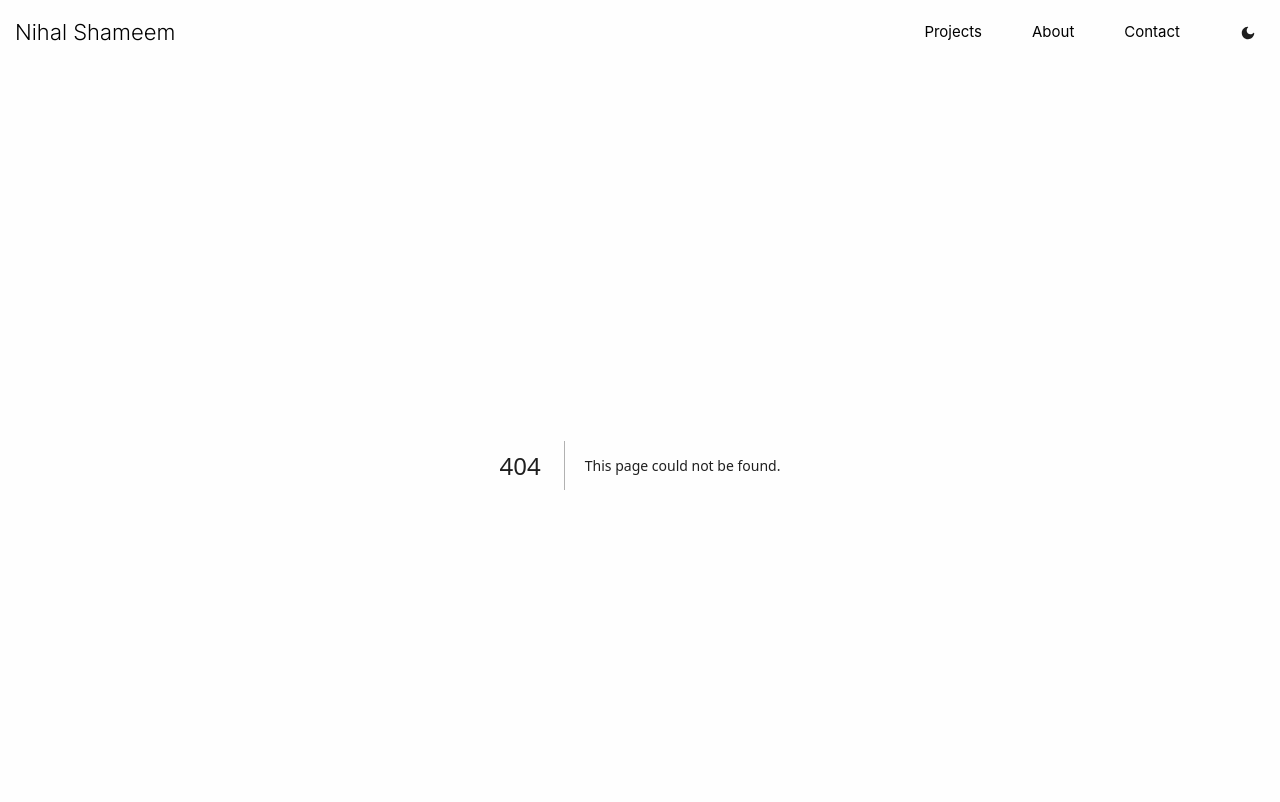
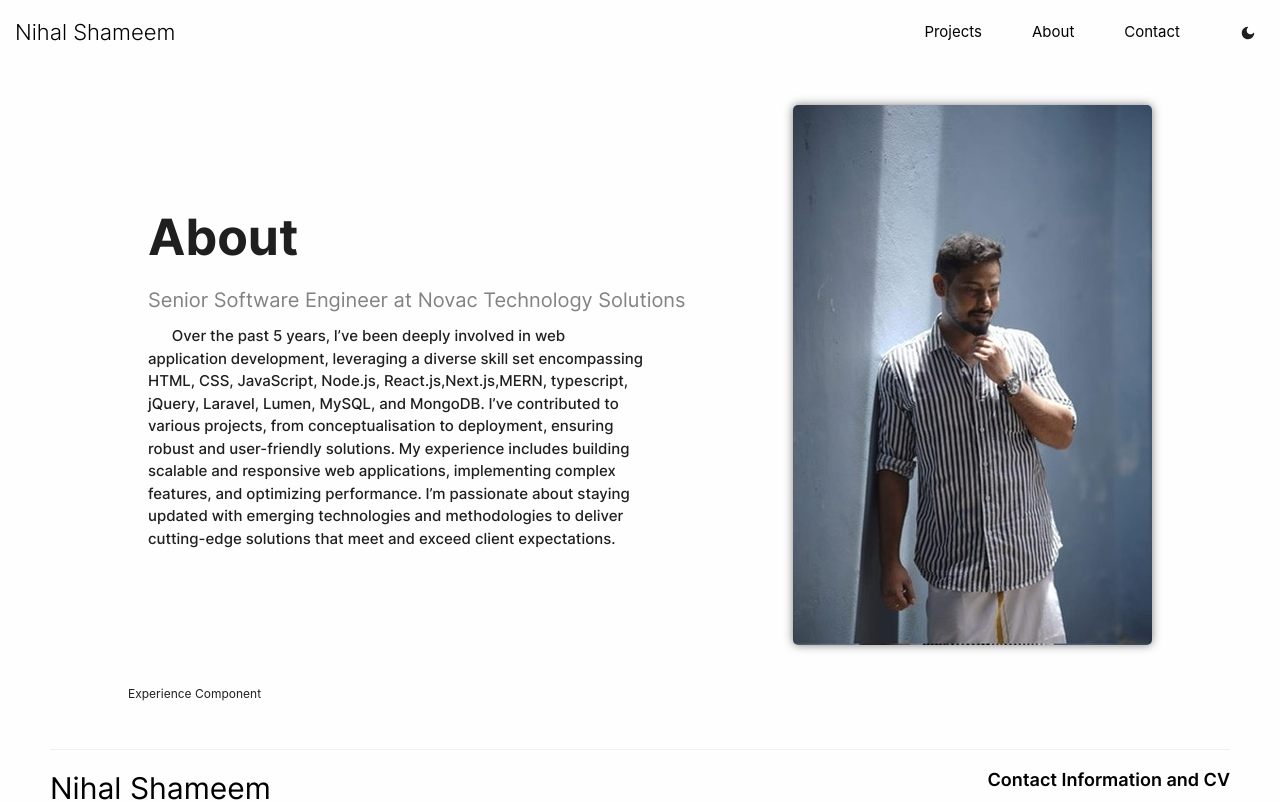
Before and after one commit to nihalshameem/portfolio, a Next.js app: page /about in a window 1280 px wide. Before the commit this address had no page. Shown: the top 802 px of the page. Built offline with nearby package versions, Linux system fonts and the light colour scheme.

Commit message:
about componen completed

```diff
--- /dev/null
+++ b/app/about/components/About/About.lazy.tsx
@@ -0,0 +1,9 @@
+import dynamic from "next/dynamic";
+import React from "react";
+
+const About = dynamic(() => import("./About"), {
+  loading: () => <p>loading...</p>,
+  ssr: false,
+});
+
+export default About;
--- /dev/null
+++ b/app/about/components/About/About.styled.ts
@@ -0,0 +1,31 @@
+import styled from "@/app/utils/styled-component-init";
+
+export const AboutWrapper = styled.div`
+  margin: 40px 0;
+  .about {
+    max-width: 70%;
+    padding: 10px 20px;
+    h4.title {
+      font-family: "Inter Bold";
+      font-size: 50px;
+      color: var(--primary-text-color);
+    }
+    p.sub-title {
+      margin-top: 10px;
+      font-family: "Inter Regular";
+      font-size: 20px;
+      color: var(--secondary-text-color);
+    }
+    p.content {
+      margin-top: 10px;
+      font-family: "Inter Medium";
+      font-size: 15px;
+      color: var(--primary-text-color);
+        max-width: 80%;
+    }
+  }
+  img.about-img {
+    border-radius: 5px;
+    box-shadow: 0px 0px 10px rgba(0, 0, 0, 0.5);
+  }
+`;
--- /dev/null
+++ b/app/about/components/About/About.tsx
@@ -0,0 +1,39 @@
+import React, { FC } from "react";
+
+import { AboutWrapper } from "./About.styled";
+
+import { Flex } from "antd";
+
+import aboutImg from "../../../assets/images/about1.jpeg";
+import Image from "next/image";
+
+interface AboutProps {}
+
+const About: FC<AboutProps> = () => (
+  <AboutWrapper>
+    <Flex justify="space-between" align="center">
+      <div className="about">
+        <h4 className="title">About</h4>
+        <p className="sub-title">
+          Senior Software Engineer at Novac Technology Solutions
+        </p>
+        <p className="content">
+          &nbsp;&nbsp;&nbsp;&nbsp;&nbsp;&nbsp;Over the past 5 years, I&rsquo;ve
+          been deeply involved in web application development, leveraging a
+          diverse skill set encompassing HTML, CSS, JavaScript, Node.js,
+          React.js,Next.js,MERN, typescript, jQuery, Laravel, Lumen, MySQL, and
+          MongoDB. I&rsquo;ve contributed to various projects, from
+          conceptualisation to deployment, ensuring robust and user-friendly
+          solutions. My experience includes building scalable and responsive web
+          applications, implementing complex features, and optimizing
+          performance. I&rsquo;m passionate about staying updated with emerging
+          technologies and methodologies to deliver cutting-edge solutions that
+          meet and exceed client expectations.
+        </p>
+      </div>
+      <Image src={aboutImg} alt="about" className="about-img" width={700} />
+    </Flex>
+  </AboutWrapper>
+);
+
+export default About;
--- /dev/null
+++ b/app/about/components/Experience/Experience.lazy.tsx
@@ -0,0 +1,9 @@
+import dynamic from "next/dynamic";
+import React from "react";
+
+const Experience = dynamic(() => import("./Experience"), {
+  loading: () => <p>loading...</p>,
+  ssr: false,
+});
+
+export default Experience;
--- /dev/null
+++ b/app/about/components/Experience/Experience.styled.ts
@@ -0,0 +1,3 @@
+import styled from "@/app/utils/styled-component-init";
+
+export const ExperienceWrapper = styled.div``;
--- /dev/null
+++ b/app/about/components/Experience/Experience.tsx
@@ -0,0 +1,12 @@
+import React, { FC } from 'react';
+import { ExperienceWrapper } from './Experience.styled';
+
+interface ExperienceProps {}
+
+const Experience: FC<ExperienceProps> = () => (
+ <ExperienceWrapper>
+    Experience Component
+ </ExperienceWrapper>
+);
+
+export default Experience;
--- /dev/null
+++ b/app/about/page.tsx
@@ -0,0 +1,13 @@
+"use client";
+import React from "react";
+import About from "./components/About/About.lazy";
+import Experience from "./components/Experience/Experience.lazy";
+
+export default function Home() {
+  return (
+    <div className="container">
+      <About />
+      <Experience />
+    </div>
+  );
+}
--- a/app/components/Footer/Footer.tsx
+++ b/app/components/Footer/Footer.tsx
@@ -44,7 +44,7 @@ const Footer: FC<FooterProps> = () => (
         size={"large"}
         className="info-section-details"
       >
-        <Link href={"/"} download={true}>
+        <Link href={"/resume.pdf"} download={true} target="_blank">
           Download CV
         </Link>
         <Link href={"/"}>Now in Chennai, India</Link>
--- a/app/page.tsx
+++ b/app/page.tsx
@@ -1,7 +1,7 @@
 "use client";
 import React from "react";
 
-import ShortIntro from "./components/ShortIntro/ShortIntro";
+import ShortIntro from "./components/ShortIntro/ShortIntro.lazy";
 import OverView from "./components/OverView/OverView.lazy";
 import CallToAction from "./components/CallToAction/CallToAction.lazy";
 
--- /dev/null
+++ b/app/utils/styled-component-init.ts
@@ -0,0 +1,3 @@
+import styled from "styled-components";
+
+export default styled;
```
Also changed, not shown: app/assets/images/about1.jpeg (added), 1 other file (tests, documents, lock files or other folders).
